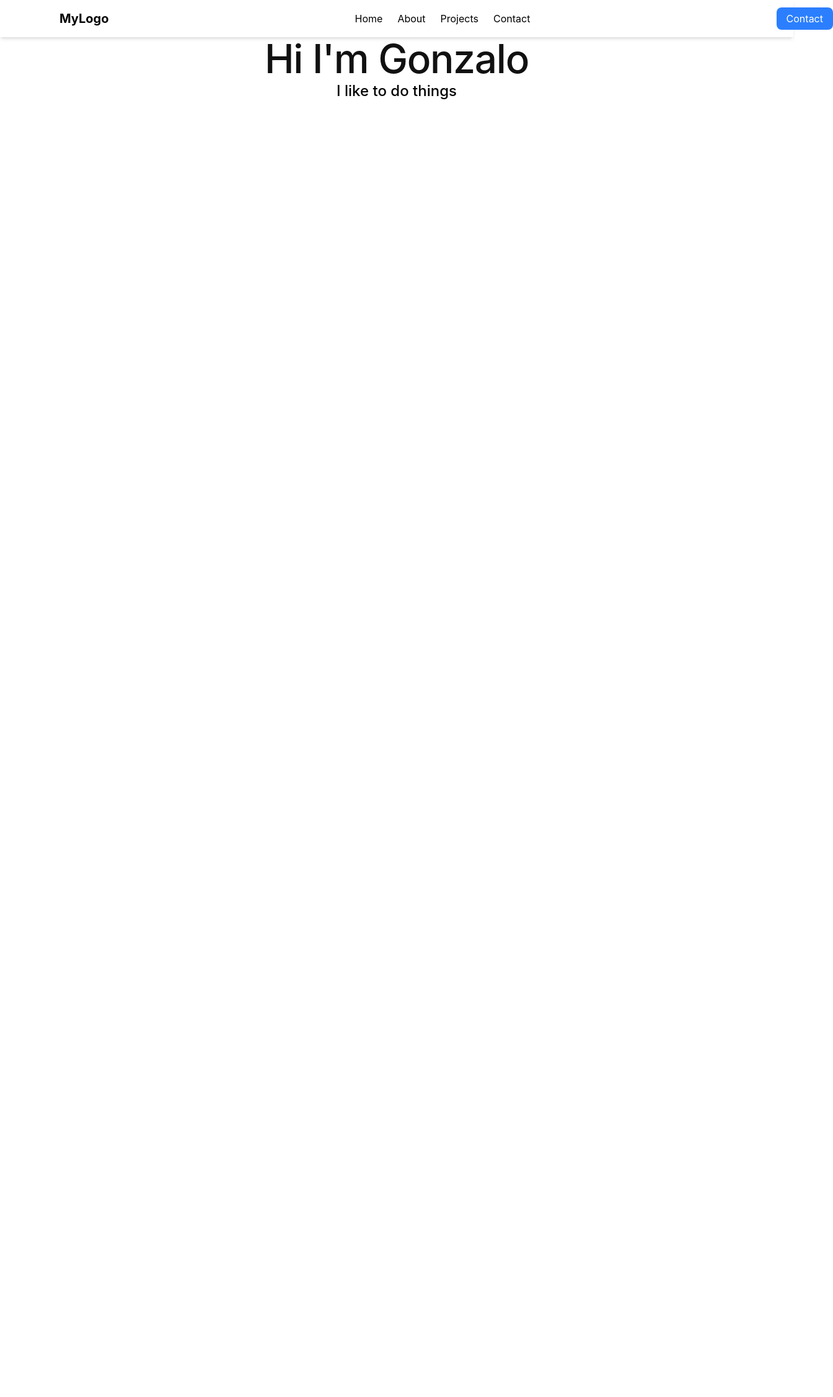
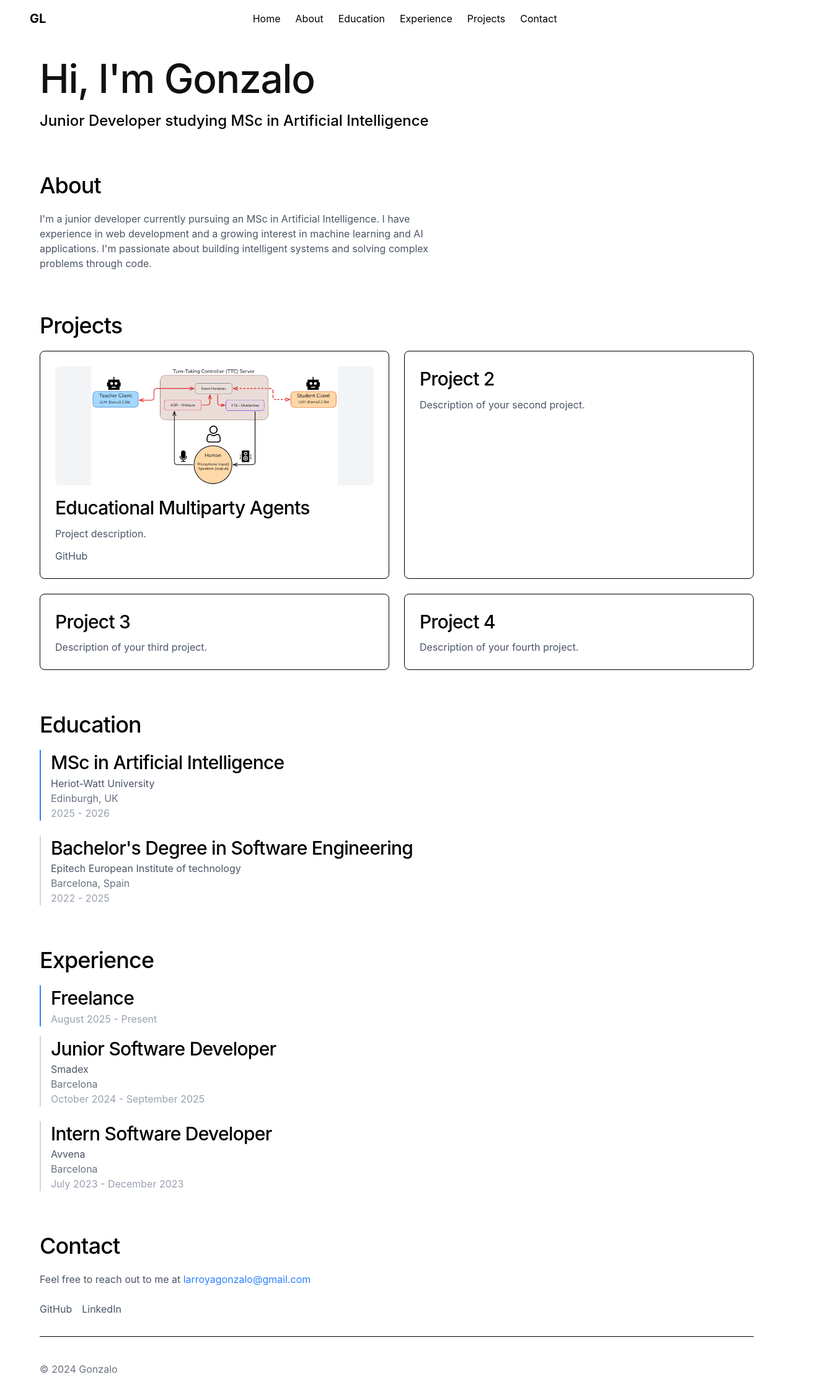
Before and after one commit to G0nzal0zz/portfolio, a React (Vite) app: page / in a window 1280 px wide. Shown: the top 2254 px of the page at 62% size, 1344 px wide, since content can reach past the window. Before the commit the page ends 800 px from the top, so only its background shows below. Built offline with nearby package versions, Linux system fonts and the light colour scheme.

Commit message:
refactor portfolio

```diff
--- a/eslint.config.js
+++ b/eslint.config.js
@@ -1,8 +1,8 @@
 // @ts-check
-import { tanstackConfig } from "@tanstack/eslint-config"
+import { tanstackConfig } from '@tanstack/eslint-config'
 
 const rules = {
-  quotes: ["error", "double"],
+  quotes: ['error', 'double'],
 }
 
 export default [...tanstackConfig, { rules }]
--- a/index.html
+++ b/index.html
@@ -1,4 +1,4 @@
-<!DOCTYPE html>
+<!doctype html>
 <html lang="en">
   <head>
     <meta charset="UTF-8" />
--- a/prettier.config.js
+++ b/prettier.config.js
@@ -4,7 +4,7 @@
 const config = {
   semi: false,
   singleQuote: true,
-  trailingComma: "all",
-};
+  trailingComma: 'all',
+}
 
-export default config;
+export default config
--- a/src/components/Header.tsx
+++ b/src/components/Header.tsx
@@ -1,33 +1,38 @@
-import { useState } from "react";
+import { useState } from 'react'
 
 export default function Header() {
-  const [isOpen, setIsOpen] = useState(false);
+  const [isOpen, setIsOpen] = useState(false)
 
   return (
-    <header>
-      <div className="w-full p-4 bg-white shadow-md">
-        <div className="flex w-full items-center justify-between global-margin">
+    <header className="overflow-x-hidden">
+      <div className="w-full px-6 md:px-12 p-4 bg-white shadow-md">
+        <div className="flex w-full items-center justify-between">
           {/* Left: Logo */}
-        <div className="text-xl font-bold">MyLogo</div>
+          <div className="text-xl font-bold">GL</div>
 
           {/* Center: Navigation (desktop only) */}
           <nav className="hidden md:flex space-x-6">
-          <a href="#home" className="hover:text-blue-500">Home</a>
-          <a href="#about" className="hover:text-blue-500">About</a>
-          <a href="#projects" className="hover:text-blue-500">Projects</a>
-          <a href="#contact" className="hover:text-blue-500">Contact</a>
+            <a href="#home" className="hover:text-blue-500">
+              Home
+            </a>
+            <a href="#about" className="hover:text-blue-500">
+              About
+            </a>
+            <a href="#education" className="hover:text-blue-500">
+              Education
+            </a>
+            <a href="#work" className="hover:text-blue-500">
+              Experience
+            </a>
+            <a href="#projects" className="hover:text-blue-500">
+              Projects
+            </a>
+            <a href="#contact" className="hover:text-blue-500">
+              Contact
+            </a>
           </nav>
 
-        {/* Right: Contact button (desktop only) */}
-        <div className="hidden md:block">
-          <a
-            href="#contact"
-            className="px-4 py-2 bg-blue-500 text-white rounded-lg hover:bg-blue-600"
-            >
-            Contact
-          </a>
-        </div>
-
+          <div></div>
           {/* Mobile menu button */}
           <button
             onClick={() => setIsOpen(!isOpen)}
@@ -42,13 +47,27 @@ export default function Header() {
         {/* Mobile dropdown menu */}
         {isOpen && (
           <div className="w-full bg-white shadow-md flex flex-col items-center space-y-4 py-4 md:hidden">
-          <a href="#home" className="hover:text-blue-500">Home</a>
-          <a href="#about" className="hover:text-blue-500">About</a>
-          <a href="#projects" className="hover:text-blue-500">Projects</a>
-          <a href="#contact" className="hover:text-blue-500">Contact</a>
+            <a href="#home" className="hover:text-blue-500">
+              Home
+            </a>
+            <a href="#about" className="hover:text-blue-500">
+              About
+            </a>
+            <a href="#education" className="hover:text-blue-500">
+              Education
+            </a>
+            <a href="#work" className="hover:text-blue-500">
+              Experience
+            </a>
+            <a href="#projects" className="hover:text-blue-500">
+              Projects
+            </a>
+            <a href="#contact" className="hover:text-blue-500">
+              Contact
+            </a>
           </div>
         )}
       </div>
     </header>
-  );
+  )
 }
--- a/src/routes/index.tsx
+++ b/src/routes/index.tsx
@@ -1,22 +1,159 @@
-import { createFileRoute } from "@tanstack/react-router"
-import logo from "../logo.svg"
-import Header from "@/components/Header"
+import { createFileRoute } from '@tanstack/react-router'
+import Header from '@/components/Header'
 
-export const Route = createFileRoute("/")({
+export const Route = createFileRoute('/')({
   component: App,
 })
 
 function App() {
   return (
-    <div>
+    <div className="overflow-x-hidden">
       <Header />
-      <div className='global-margin'>
-        {/* "Hi I'm Gonzalo" section */}
-        <section className="flex justify-center items-center w-full flex-col ">
-          <text className="big-title">Hi I'm Gonzalo</text>
-          <h4>I like to do things</h4>
-        </section>
-      </div>
+
+      {/* Hero Section */}
+      <section id="home" className="global-margin py-8">
+        <div className="big-title">Hi, I'm Gonzalo</div>
+        <h4 className="mt-4">
+          Junior Developer studying MSc in Artificial Intelligence
+        </h4>
+      </section>
+
+      {/* About Section */}
+      <section id="about" className="global-margin py-8">
+        <h2>About</h2>
+        <p className="mt-4 text-gray-600 max-w-2xl">
+          I'm a junior developer currently pursuing an MSc in Artificial
+          Intelligence. I have experience in web development and a growing
+          interest in machine learning and AI applications. I'm passionate about
+          building intelligent systems and solving complex problems through
+          code.
+        </p>
+      </section>
+
+      {/* Projects Section */}
+      <section id="projects" className="global-margin py-8">
+        <h2>Projects</h2>
+        <div className="mt-4 grid gap-6 md:grid-cols-2">
+          <div className="p-6 border rounded-lg">
+            <img
+              src="/system.png"
+              alt="System"
+              className="w-full h-48 object-contain rounded-lg bg-gray-100"
+            />
+            <h3 className="mt-4">Educational Multiparty Agents</h3>
+            <p className="mt-2 text-gray-600">Project description.</p>
+            <a
+              href="https://github.com/G0nzal0zz/educational-multiparty-agents"
+              target="_blank"
+              rel="noopener noreferrer"
+              className="mt-3 inline-block text-gray-600 hover:text-blue-500"
+            >
+              GitHub
+            </a>
+          </div>
+          <div className="p-6 border rounded-lg">
+            <h3>Project 2</h3>
+            <p className="mt-2 text-gray-600">
+              Description of your second project.
+            </p>
+          </div>
+          <div className="p-6 border rounded-lg">
+            <h3>Project 3</h3>
+            <p className="mt-2 text-gray-600">
+              Description of your third project.
+            </p>
+          </div>
+          <div className="p-6 border rounded-lg">
+            <h3>Project 4</h3>
+            <p className="mt-2 text-gray-600">
+              Description of your fourth project.
+            </p>
+          </div>
+        </div>
+      </section>
+
+      {/* Education Section */}
+      <section id="education" className="global-margin py-8">
+        <h2>Education</h2>
+        <div className="mt-4 space-y-6">
+          <div className="border-l-2 border-blue-500 pl-4">
+            <h3>MSc in Artificial Intelligence</h3>
+            <p className="text-gray-600">Heriot-Watt University</p>
+            <p className="text-gray-500">Edinburgh, UK</p>
+            <p className="text-gray-400">2025 - 2026</p>
+          </div>
+          <div className="border-l-2 border-gray-300 pl-4">
+            <h3>Bachelor's Degree in Software Engineering</h3>
+            <p className="text-gray-600">
+              Epitech European Institute of technology
+            </p>
+            <p className="text-gray-500">Barcelona, Spain</p>
+            <p className="text-gray-400">2022 - 2025</p>
+          </div>
+        </div>
+      </section>
+
+      {/* Work Section */}
+      <section id="work" className="global-margin py-8">
+        <h2>Experience</h2>
+        <div className="mt-4 space-y-6">
+          <div className="border-l-2 border-blue-500 pl-4">
+            <h3>Freelance</h3>
+            <p className="text-gray-400">August 2025 - Present</p>
+          </div>
+        </div>
+        <div className="mt-4 space-y-6">
+          <div className="border-l-2 border-gray-300 pl-4">
+            <h3>Junior Software Developer</h3>
+            <p className="text-gray-600">Smadex</p>
+            <p className="text-gray-500">Barcelona</p>
+            <p className="text-gray-400">October 2024 - September 2025</p>
+          </div>
+          <div className="border-l-2 border-gray-300 pl-4">
+            <h3>Intern Software Developer</h3>
+            <p className="text-gray-600">Avvena</p>
+            <p className="text-gray-500">Barcelona</p>
+            <p className="text-gray-400">July 2023 - December 2023</p>
+          </div>
+        </div>
+      </section>
+
+      {/* Contact Section */}
+      <section id="contact" className="global-margin py-8">
+        <h2>Contact</h2>
+        <p className="mt-4 text-gray-600">
+          Feel free to reach out to me at{' '}
+          <a
+            href="mailto:larroyagonzalo+contact@gmail.com"
+            className="text-blue-500 hover:underline"
+          >
+            larroyagonzalo@gmail.com
+          </a>
+        </p>
+        <div className="mt-6 flex gap-4">
+          <a
+            href="https://github.com"
+            target="_blank"
+            rel="noopener noreferrer"
+            className="text-gray-600 hover:text-blue-500"
+          >
+            GitHub
+          </a>
+          <a
+            href="https://linkedin.com"
+            target="_blank"
+            rel="noopener noreferrer"
+            className="text-gray-600 hover:text-blue-500"
+          >
+            LinkedIn
+          </a>
+        </div>
+      </section>
+
+      {/* Footer */}
+      <footer className="global-margin py-10 border-t">
+        <p className="text-gray-500">© 2024 Gonzalo</p>
+      </footer>
     </div>
   )
 }
--- a/src/styles.css
+++ b/src/styles.css
@@ -1,17 +1,17 @@
-@import "tailwindcss";
+@import 'tailwindcss';
 
 body {
   @apply m-0;
-  font-family: -apple-system, BlinkMacSystemFont, "Segoe UI", "Roboto", "Oxygen",
-    "Ubuntu", "Cantarell", "Fira Sans", "Droid Sans", "Helvetica Neue",
-    sans-serif;
+  font-family:
+    -apple-system, BlinkMacSystemFont, 'Segoe UI', 'Roboto', 'Oxygen', 'Ubuntu',
+    'Cantarell', 'Fira Sans', 'Droid Sans', 'Helvetica Neue', sans-serif;
   -webkit-font-smoothing: antialiased;
   -moz-osx-font-smoothing: grayscale;
 }
 
 code {
-  font-family: source-code-pro, Menlo, Monaco, Consolas, "Courier New",
-    monospace;
+  font-family:
+    source-code-pro, Menlo, Monaco, Consolas, 'Courier New', monospace;
 }
 
 h1 {
@@ -40,13 +40,14 @@ h6 {
 
 .big-title {
   font-size: clamp(1.5rem, 6vw, 4rem); /* responsive scaling */
-  font-weight: 500;                  /* bold but not too heavy */
-  line-height: 1.1;                  /* tighter for big titles */
-  letter-spacing: -0.02em;           /* subtle negative tracking */
-  color: #111;                       /* minimalist dark gray */
+  font-weight: 500; /* bold but not too heavy */
+  line-height: 1.1; /* tighter for big titles */
+  letter-spacing: -0.02em; /* subtle negative tracking */
+  color: #111; /* minimalist dark gray */
 }
 
-
 .global-margin {
-  margin-inline: calc(var(--spacing) * 20) /* 5rem = 80px */;
+  margin-inline: max(1.5rem, 5vw);
+  max-width: 100vw;
+  overflow-x: hidden;
 }
```
Also changed, not shown: tsconfig.json (+8 -2 lines), .cta.json, package.json (line endings or trailing spaces), public/system.png (added), 1 other file (tests, documents, lock files or other folders). Lines whose indentation alone changed are shown as unchanged.
